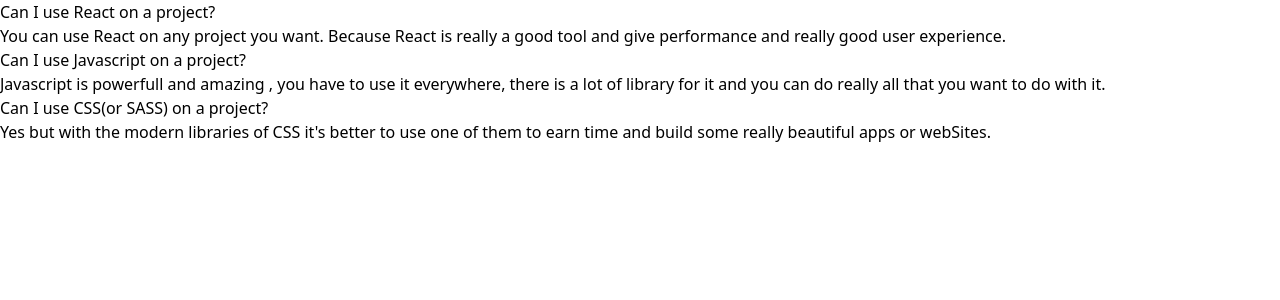
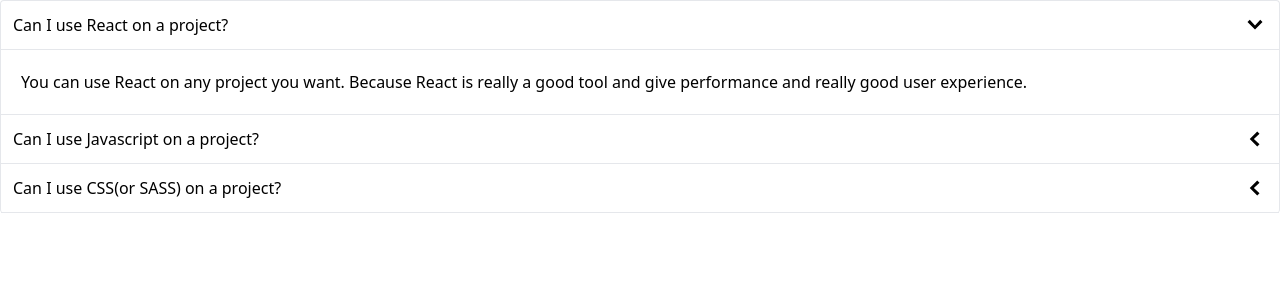
Before and after one commit to NMY0d4/train_react_with_Grider, a React (Create React App) app: page / in a window 1280 px wide. Shown: the top 300 px of the page. Built offline with nearby package versions, Linux system fonts and the light colour scheme.

Commit message:
add style

```diff
--- a/src/components/ui/Accordion/Accordion.js
+++ b/src/components/ui/Accordion/Accordion.js
@@ -1,11 +1,36 @@
+import { useState } from 'react';
+import { GoChevronDown, GoChevronLeft } from 'react-icons/go';
+
 function Accordion({ items }) {
-  const renderedItems = items.map((item) => (
-    <div key={item.id}>
-      <div>{item.label}</div>
-      <div>{item.content}</div>
-    </div>
-  ));
-  return <div>{renderedItems}</div>;
+  const [expandedIndex, setExpandedIndex] = useState(0);
+
+  const handleClick = (i) => {
+    setExpandedIndex(i);
+  };
+
+  const renderedItems = items.map((item, index) => {
+    const isExpanded = index === expandedIndex;
+
+    const icon = (
+      <span className='text-2xl'>
+        {isExpanded ? <GoChevronDown /> : <GoChevronLeft />}
+      </span>
+    );
+
+    return (
+      <div className='' key={item.id}>
+        <div
+          className='flex justify-between p-3 -bg-gray-50 border-b items-center cursor-pointer'
+          onClick={() => handleClick(index)}
+        >
+          {item.label}
+          {icon}
+        </div>
+        {isExpanded && <div className='border-b p-5'>{item.content}</div>}
+      </div>
+    );
+  });
+  return <div className='border-x border-t rounded'>{renderedItems}</div>;
 }
 
 export default Accordion;
```
